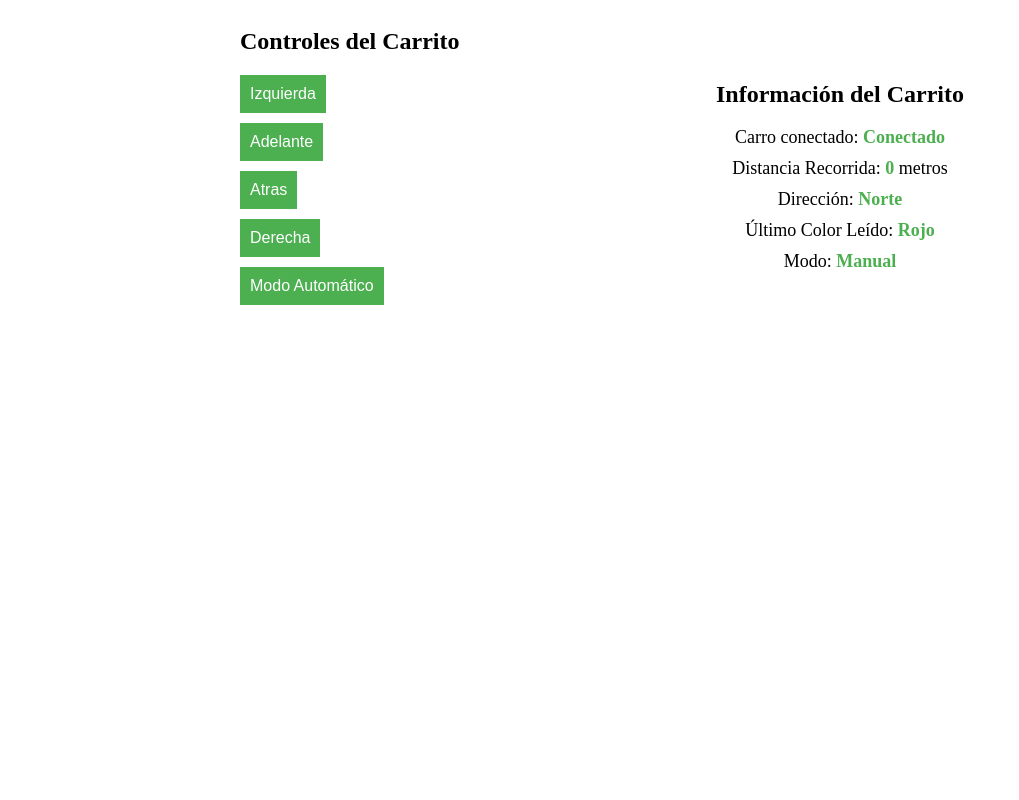
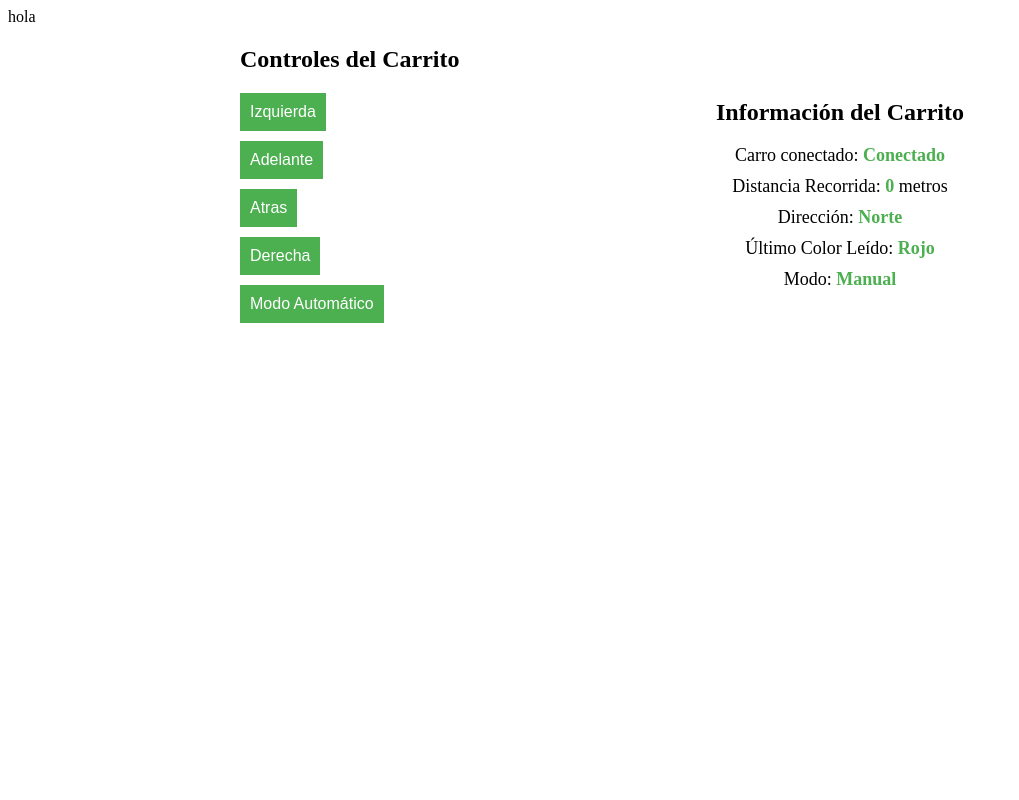
Before and after one commit to AndresMaci/Carrito, a PHP site: page / in a window 1280 px wide. Shown: the whole page, without its empty margins (0-1019 px from the left). Run offline with PHP 8.4, Linux system fonts and the light colour scheme; data that the repository does not hold is empty.

Commit message:
Update index.php

```diff
--- a/carritoserver/index.php
+++ b/carritoserver/index.php
@@ -2,7 +2,7 @@
 include 'conexion.php';
 
 $conectado= $_POST['conec'];
-echo $conectado;
+echo "hola" .$conectado;
 ?>
 
 <!DOCTYPE html>
```
